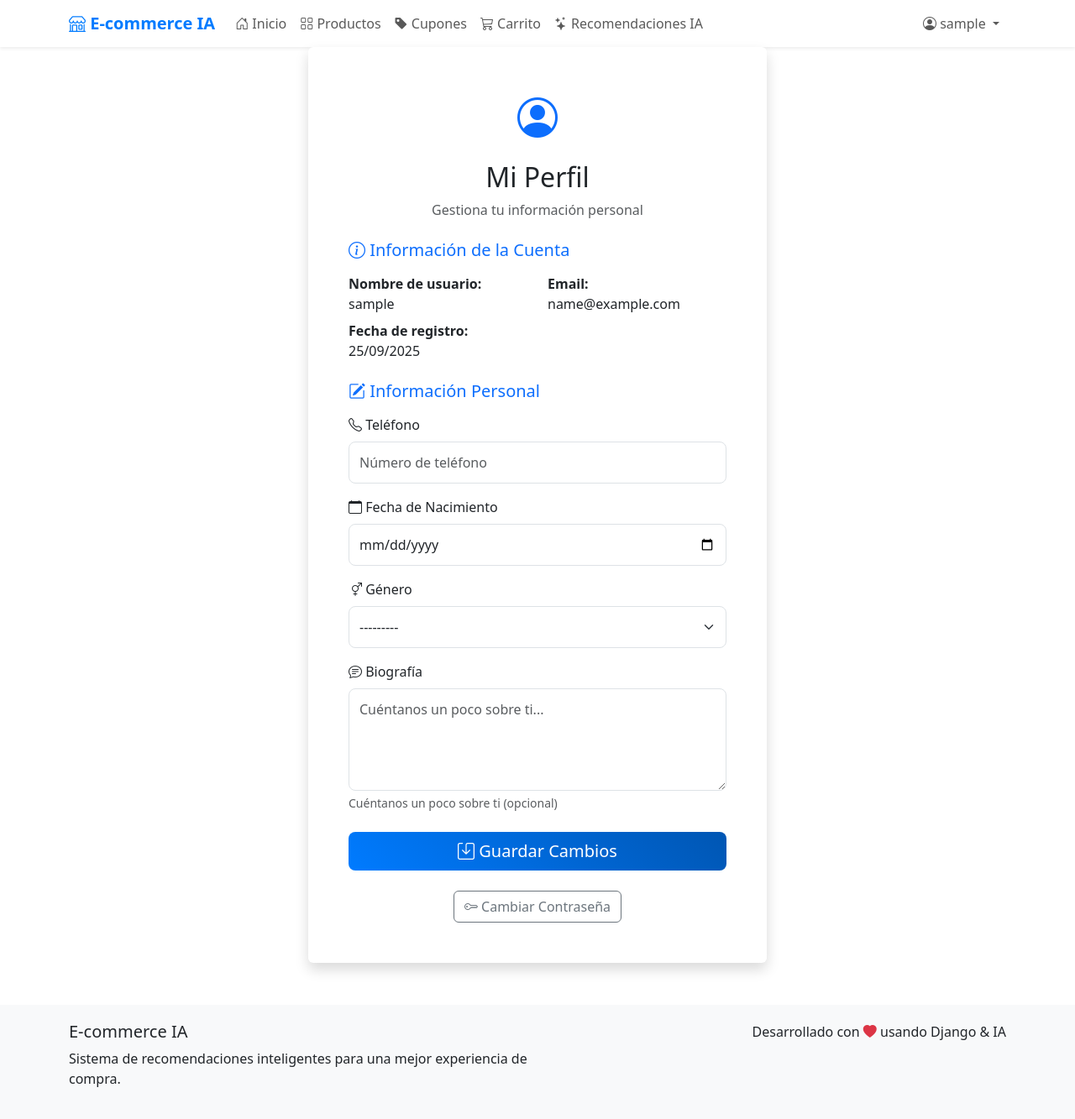
After one commit to Roan1982/ecommerce_ia, a Django app: page /perfil/ in a window 1280 px wide. The commit adds this page. Shown: the whole page at 84% size. Run offline with Django 5.2, Linux system fonts and the light colour scheme; the visitor is signed in with stand-in values (Sample User, id 1); data comes from the database, SQL or seed files in the repository; data that the repository does not hold is empty.

Commit message:
feat: Agregar sistema de perfil de usuario y cambio de contraseña
- Agregar modelo Profile con campos adicionales (teléfono, fecha nacimiento, género, biografía)
- Crear vistas para perfil de usuario y cambio de contraseña
- Agregar formularios ProfileForm para edición de perfil
- Crear plantillas HTML para perfil y cambio de contraseña
- Actualizar navegación con enlace a perfil en dropdown
- Crear migración para tabla Profile
- Integrar con sistema de autenticación de Django

```diff
--- a/tienda/forms.py
+++ b/tienda/forms.py
@@ -1,5 +1,5 @@
 from django import forms
-from .models import Producto, Cupon
+from .models import Producto, Cupon, Profile
 
 
 class ProductoAdminForm(forms.ModelForm):
@@ -116,3 +116,27 @@ class CuponForm(forms.ModelForm):
             raise forms.ValidationError('El descuento porcentual no puede ser mayor al 100%.')
 
         return cleaned_data
+
+
+class ProfileForm(forms.ModelForm):
+    class Meta:
+        model = Profile
+        fields = ['telefono', 'fecha_nacimiento', 'genero', 'biografia']
+        widgets = {
+            'telefono': forms.TextInput(attrs={
+                'class': 'form-control',
+                'placeholder': 'Número de teléfono'
+            }),
+            'fecha_nacimiento': forms.DateInput(attrs={
+                'class': 'form-control',
+                'type': 'date'
+            }),
+            'genero': forms.Select(attrs={
+                'class': 'form-select'
+            }),
+            'biografia': forms.Textarea(attrs={
+                'class': 'form-control',
+                'rows': 4,
+                'placeholder': 'Cuéntanos un poco sobre ti...'
+            }),
+        }
--- a/tienda/models.py
+++ b/tienda/models.py
@@ -425,3 +425,21 @@ class ConfiguracionSistema(models.Model):
     class Meta:
         verbose_name = "Configuración del Sistema"
         verbose_name_plural = "Configuración del Sistema"
+
+
+class Profile(models.Model):
+    """Modelo para perfil de usuario extendido"""
+    usuario = models.OneToOneField(User, on_delete=models.CASCADE, related_name='profile')
+    telefono = models.CharField(max_length=20, blank=True, null=True, help_text="Número de teléfono")
+    fecha_nacimiento = models.DateField(blank=True, null=True, help_text="Fecha de nacimiento")
+    genero = models.CharField(max_length=10, choices=[('M', 'Masculino'), ('F', 'Femenino'), ('O', 'Otro')], blank=True, null=True)
+    biografia = models.TextField(blank=True, null=True, help_text="Biografía del usuario")
+    fecha_creacion = models.DateTimeField(auto_now_add=True)
+    fecha_actualizacion = models.DateTimeField(auto_now=True)
+
+    def __str__(self):
+        return f"Perfil de {self.usuario.username}"
+
+    class Meta:
+        verbose_name = "Perfil"
+        verbose_name_plural = "Perfiles"
--- a/tienda/templates/tienda/base.html
+++ b/tienda/templates/tienda/base.html
@@ -95,6 +95,9 @@
                                     </a></li>
                                     <li><hr class="dropdown-divider"></li>
                                 {% endif %}
+                                <li><a class="dropdown-item" href="{% url 'perfil_usuario' %}">
+                                    <i class="bi bi-person-circle"></i> {% trans "Mi Perfil" %}
+                                </a></li>
                                 <li><a class="dropdown-item" href="{% url 'historial_pedidos' %}">
                                     <i class="bi bi-receipt"></i> {% trans "Mis Pedidos" %}
                                 </a></li>
--- /dev/null
+++ b/tienda/templates/tienda/perfil.html
@@ -0,0 +1,149 @@
+{% extends 'tienda/base.html' %}
+{% load i18n %}
+
+{% block title %}{% trans "Mi Perfil - E-commerce IA" %}{% endblock %}
+
+{% block content %}
+<div class="container">
+    <div class="row justify-content-center">
+        <div class="col-md-8 col-lg-6">
+            <div class="card shadow border-0">
+                <div class="card-body p-5">
+                    <!-- Header -->
+                    <div class="text-center mb-4">
+                        <i class="bi bi-person-circle text-primary" style="font-size: 3rem;"></i>
+                        <h2 class="card-title mt-3 mb-2">{% trans "Mi Perfil" %}</h2>
+                        <p class="text-muted">{% trans "Gestiona tu información personal" %}</p>
+                    </div>
+
+                    <!-- User Info -->
+                    <div class="mb-4">
+                        <h5 class="text-primary mb-3">
+                            <i class="bi bi-info-circle"></i> {% trans "Información de la Cuenta" %}
+                        </h5>
+                        <div class="row">
+                            <div class="col-sm-6">
+                                <strong>{% trans "Nombre de usuario:" %}</strong><br>
+                                {{ user.username }}
+                            </div>
+                            <div class="col-sm-6">
+                                <strong>{% trans "Email:" %}</strong><br>
+                                {{ user.email }}
+                            </div>
+                        </div>
+                        <div class="mt-2">
+                            <strong>{% trans "Fecha de registro:" %}</strong><br>
+                            {{ user.date_joined|date:"d/m/Y" }}
+                        </div>
+                    </div>
+
+                    <!-- Profile Form -->
+                    <form method="post">
+                        {% csrf_token %}
+
+                        <h5 class="text-primary mb-3">
+                            <i class="bi bi-pencil-square"></i> {% trans "Información Personal" %}
+                        </h5>
+
+                        <!-- Telefono Field -->
+                        <div class="mb-3">
+                            <label for="{{ form.telefono.id_for_label }}" class="form-label">
+                                <i class="bi bi-telephone"></i> {% trans "Teléfono" %}
+                            </label>
+                            {{ form.telefono }}
+                            {% if form.telefono.errors %}
+                                <div class="text-danger small mt-1">
+                                    {% for error in form.telefono.errors %}
+                                        {{ error }}
+                                    {% endfor %}
+                                </div>
+                            {% endif %}
+                        </div>
+
+                        <!-- Fecha Nacimiento Field -->
+                        <div class="mb-3">
+                            <label for="{{ form.fecha_nacimiento.id_for_label }}" class="form-label">
+                                <i class="bi bi-calendar"></i> {% trans "Fecha de Nacimiento" %}
+                            </label>
+                            {{ form.fecha_nacimiento }}
+                            {% if form.fecha_nacimiento.errors %}
+                                <div class="text-danger small mt-1">
+                                    {% for error in form.fecha_nacimiento.errors %}
+                                        {{ error }}
+                                    {% endfor %}
+                                </div>
+                            {% endif %}
+                        </div>
+
+                        <!-- Genero Field -->
+                        <div class="mb-3">
+                            <label for="{{ form.genero.id_for_label }}" class="form-label">
+                                <i class="bi bi-gender-ambiguous"></i> {% trans "Género" %}
+                            </label>
+                            {{ form.genero }}
+                            {% if form.genero.errors %}
+                                <div class="text-danger small mt-1">
+                                    {% for error in form.genero.errors %}
+                                        {{ error }}
+                                    {% endfor %}
+                                </div>
+                            {% endif %}
+                        </div>
+
+                        <!-- Biografia Field -->
+                        <div class="mb-4">
+                            <label for="{{ form.biografia.id_for_label }}" class="form-label">
+                                <i class="bi bi-chat-text"></i> {% trans "Biografía" %}
+                            </label>
+                            {{ form.biografia }}
+                            {% if form.biografia.errors %}
+                                <div class="text-danger small mt-1">
+                                    {% for error in form.biografia.errors %}
+                                        {{ error }}
+                                    {% endfor %}
+                                </div>
+                            {% endif %}
+                            <div class="form-text">
+                                {% trans "Cuéntanos un poco sobre ti (opcional)" %}
+                            </div>
+                        </div>
+
+                        <!-- Submit Button -->
+                        <div class="d-grid">
+                            <button type="submit" class="btn btn-primary btn-lg">
+                                <i class="bi bi-save"></i> {% trans "Guardar Cambios" %}
+                            </button>
+                        </div>
+                    </form>
+
+                    <!-- Actions -->
+                    <div class="text-center mt-4">
+                        <a href="{% url 'cambiar_password' %}" class="btn btn-outline-secondary">
+                            <i class="bi bi-key"></i> {% trans "Cambiar Contraseña" %}
+                        </a>
+                    </div>
+                </div>
+            </div>
+        </div>
+    </div>
+</div>
+
+<style>
+    .card input[type="text"],
+    .card input[type="date"],
+    .card select,
+    .card textarea {
+        border-radius: 8px;
+        border: 1px solid #dee2e6;
+        padding: 0.75rem;
+        font-size: 1rem;
+    }
+    .card input[type="text"]:focus,
+    .card input[type="date"]:focus,
+    .card select:focus,
+    .card textarea:focus {
+        border-color: #0d6efd;
+        box-shadow: 0 0 0 0.2rem rgba(13, 110, 253, 0.25);
+    }
+</style>
+{% endblock %}
--- a/tienda/urls.py
+++ b/tienda/urls.py
@@ -23,6 +23,8 @@ urlpatterns = [
     path('checkout/procesar/', views.procesar_pedido, name='procesar_pedido'),
     path('pedido/<int:pedido_id>/', views.pedido_detalle, name='pedido_detalle'),
     path('historial-pedidos/', views.historial_pedidos, name='historial_pedidos'),
+    path('perfil/', views.perfil_usuario, name='perfil_usuario'),
+    path('cambiar-password/', views.cambiar_password, name='cambiar_password'),
     # Reseñas
     path('producto/<int:producto_id>/resena/', views.agregar_resena, name='agregar_resena'),
     path('producto/<int:producto_id>/resenas/', views.ver_resenas, name='ver_resenas'),
--- a/tienda/views.py
+++ b/tienda/views.py
@@ -3,8 +3,8 @@ from django.contrib.auth import login, authenticate, logout
 from django.contrib.auth.forms import UserCreationForm, AuthenticationForm, UserChangeForm
 from django.contrib.auth.decorators import login_required
 from django.contrib import messages
-from .models import Producto, Compra, CompraProducto, Carrito, CarritoProducto, DireccionEnvio, MetodoPago, Pedido, PedidoProducto, Resena, Cupon, MovimientoInventario, ConfiguracionSistema
-from .forms import ProductoForm, CuponForm
+from .models import Producto, Compra, CompraProducto, Carrito, CarritoProducto, DireccionEnvio, MetodoPago, Pedido, PedidoProducto, Resena, Cupon, MovimientoInventario, ConfiguracionSistema, Profile
+from .forms import ProductoForm, CuponForm, ProfileForm
 from .recomendador import RecomendadorIA
 from django.utils.translation import gettext_lazy as _
 from django.db import models, transaction
@@ -811,6 +811,46 @@ def historial_pedidos(request):
         'pedidos': pedidos
     })
 
+@login_required
+def perfil_usuario(request):
+    """Vista para mostrar y editar el perfil del usuario"""
+    profile, created = Profile.objects.get_or_create(usuario=request.user)
+
+    if request.method == 'POST':
+        form = ProfileForm(request.POST, instance=profile)
+        if form.is_valid():
+            form.save()
+            messages.success(request, _('Perfil actualizado exitosamente.'))
+            return redirect('perfil_usuario')
+    else:
+        form = ProfileForm(instance=profile)
+
+    return render(request, 'tienda/perfil.html', {
+        'form': form,
+        'profile': profile
+    })
+
+@login_required
+def cambiar_password(request):
+    """Vista para cambiar la contraseña del usuario"""
+    from django.contrib.auth.forms import PasswordChangeForm
+
+    if request.method == 'POST':
+        form = PasswordChangeForm(request.user, request.POST)
+        if form.is_valid():
+            user = form.save()
+            # Actualizar la sesión para evitar logout
+            from django.contrib.auth import update_session_auth_hash
+            update_session_auth_hash(request, user)
+            messages.success(request, _('Tu contraseña ha sido cambiada exitosamente.'))
+            return redirect('perfil_usuario')
+    else:
+        form = PasswordChangeForm(request.user)
+
+    return render(request, 'tienda/cambiar_password.html', {
+        'form': form
+    })
+
 def cupones_disponibles(request):
     """Vista para mostrar los cupones de descuento disponibles"""
     cupones = Cupon.objects.filter(activo=True, fecha_expiracion__gte=date.today()).order_by('minimo_compra')
```
Also changed, not shown: tienda/templates/tienda/cambiar_password.html (added, +117 -0 lines), tienda/migrations/0008_profile.py (added).
